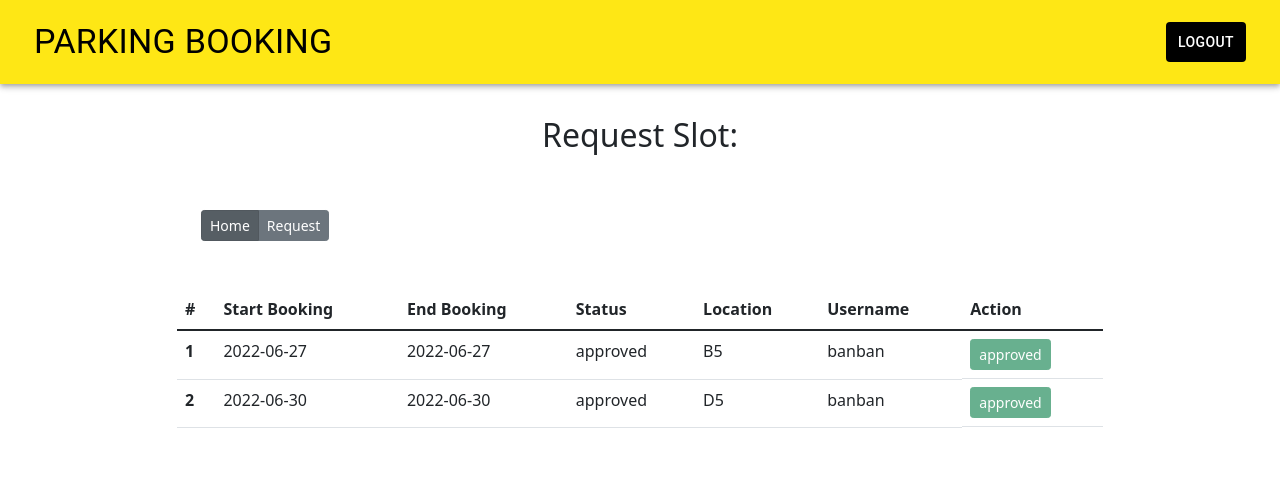
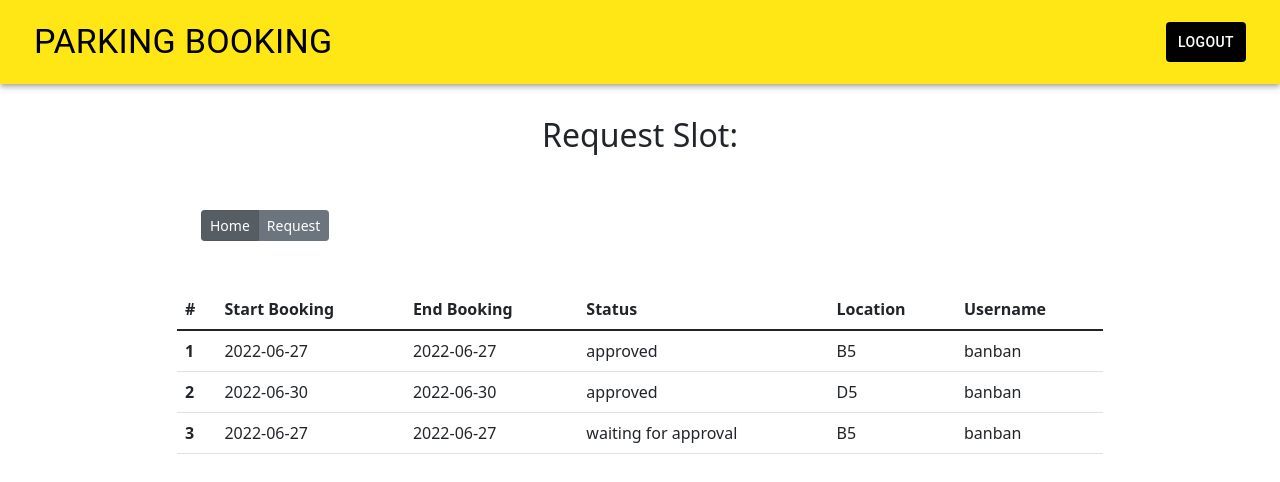
Before and after one commit to adelanegara/hackathon-exercise-one, a React (Create React App) app: page /request in a window 1280 px wide. Shown: the top 482 px of the page. Built offline with nearby package versions, Linux system fonts and the light colour scheme; data requests are answered from the project's data file.

Commit message:
hide action btn in req

```diff
--- a/db.json
+++ b/db.json
@@ -20,7 +20,7 @@
       "startBooking": null,
       "endBooking": null,
       "isBooking": null,
-      "status": "unavailable",
+      "status": "available",
       "id": 1
     },
     {
@@ -131,6 +131,15 @@
       "username": "banban",
       "idSlot": 4,
       "id": 2
+    },
+    {
+      "startBooking": "2022-06-27",
+      "endBooking": "2022-06-27",
+      "status": "waiting for approval",
+      "location": "B5",
+      "username": "banban",
+      "idSlot": 1,
+      "id": 3
     }
   ]
 }
--- a/src/components/Booking/Booking.js
+++ b/src/components/Booking/Booking.js
@@ -1,5 +1,6 @@
 import React, { useEffect, useState } from "react";
 import { useNavigate, useParams } from "react-router-dom";
+import { config } from "../../server/config";
 import axios from "axios";
 import { toast } from "react-toastify";
 
@@ -12,7 +13,7 @@ const Booking = () => {
   const username = localStorage.getItem("username");
 
   const fetchData = async () => {
-    axios.get(`http://localhost:3006/slot/${id}`).then((response) => {
+    axios.get(`${config.url_slot}/${id}`).then((response) => {
       setData(response.data);
     });
   };
@@ -34,7 +35,7 @@ const Booking = () => {
 
     if (startBooking && endBooking) {
       axios
-        .post("http://localhost:3006/request", payload)
+        .post(config.url_request, payload)
         .then(() => {
           toast.success(
             `request booking for location ${data.location} successfully`
--- a/src/components/Edit/Edit.js
+++ b/src/components/Edit/Edit.js
@@ -1,5 +1,6 @@
 import React, { useEffect, useState } from "react";
 import axios from "axios";
+import { config } from "../../server/config";
 import { toast } from "react-toastify";
 import { useNavigate, useParams } from "react-router-dom";
 import Switch from "@mui/material/Switch";
@@ -20,7 +21,7 @@ const Edit = () => {
 
   useEffect(() => {
     const fetchData = async () => {
-      axios.get(`http://localhost:3006/slot/${id}`).then((response) => {
+      axios.get(`${config.url_slot}/${id}`).then((response) => {
         setData(response.data);
         setStartDate(response.data.startDate);
         setEndDate(response.data.endDate);
@@ -51,7 +52,7 @@ const Edit = () => {
     };
 
     axios
-      .put(`http://localhost:3006/slot/${id}`, payload)
+      .put(`${config.url_slot}/${id}`, payload)
       .then(() => {
         toast.success(`update date for location ${data.location} successfully`);
         navigate("/");
--- a/src/components/Home/Home.js
+++ b/src/components/Home/Home.js
@@ -1,5 +1,6 @@
 import React, { useEffect, useState } from "react";
 import axios from "axios";
+import { config } from "../../server/config";
 import { toast } from "react-toastify";
 import { Link } from "react-router-dom";
 import { useNavigate } from "react-router-dom";
@@ -11,7 +12,7 @@ const Home = () => {
   const role = localStorage.getItem("role");
 
   const fetchData = async () => {
-    const slotList = await axios.get("http://localhost:3006/slot");
+    const slotList = await axios.get(config.url_slot);
     setData(slotList.data);
   };
   useEffect(() => {
--- a/src/components/Login/Login.js
+++ b/src/components/Login/Login.js
@@ -1,5 +1,7 @@
 import React, { useState } from "react";
 import axios from "axios";
+import { config } from "../../server/config";
+
 
 import { Button, TextField, Paper, Box, Grid, Typography } from "@mui/material";
 import { toast } from "react-toastify";
@@ -10,7 +12,7 @@ const Login = () => {
   const [username, setUsername] = useState("");
   const [password, setPassword] = useState("");
 
-  const url = "http://localhost:3006/user";
+  const url = config.url_user;
   const handleSubmit = async (e) => {
     e.preventDefault();
     axios
--- a/src/components/Request/Request.js
+++ b/src/components/Request/Request.js
@@ -1,4 +1,5 @@
 import React, { useEffect, useState } from "react";
+import { config } from "../../server/config";
 import axios from "axios";
 import { toast } from "react-toastify";
 import { Link } from "react-router-dom";
@@ -21,10 +22,11 @@ const Request = () => {
   const [open, setOpen] = React.useState(false);
   const handleClose = () => setOpen(false);
   const [data, setData] = useState();
+  const role = localStorage.getItem("role");
   const [selectedData, setSelectedData] = useState();
 
   const fetchData = async () => {
-    const reqList = await axios.get("http://localhost:3006/request");
+    const reqList = await axios.get(config.url_request);
     setData(reqList.data);
   };
   useEffect(() => {
@@ -42,8 +44,8 @@ const Request = () => {
       ...selectedData,
       status: "approved",
     };
-    const urlRequest = `http://localhost:3006/request/${selectedData.id}`;
-    const urlSlot = `http://localhost:3006/slot/${selectedData.idSlot}`;
+    const urlRequest = `${config.url_request}/${selectedData.id}`;
+    const urlSlot = `${config.url_slot}/${selectedData.idSlot}`;
     axios
       .put(urlRequest, payload)
       .then(() => {
@@ -69,7 +71,7 @@ const Request = () => {
     };
 
     axios
-      .put(`http://localhost:3006/request/${selectedData.id}`, payload)
+      .put(`${config.url_request}/${selectedData.id}`, payload)
       .then(() => {
         toast.warning(`request booking ${selectedData.location} declined`);
         handleClose();
@@ -113,7 +115,9 @@ const Request = () => {
                 <th scope="col">Status</th>
                 <th scope="col">Location</th>
                 <th scope="col">Username</th>
+                {role === "owner" && (
                 <th scope="col">Action</th>
+                )}
               </tr>
             </thead>
             <tbody>
@@ -125,6 +129,7 @@ const Request = () => {
                   <td>{item.status}</td>
                   <td>{item.location}</td>
                   <td>{item.username}</td>
+                  {role === "owner" && (
                   <td className="d-flex flex-row">
                     <div>
                       <button
@@ -143,6 +148,7 @@ const Request = () => {
                       </button>
                     </div>
                   </td>
+                  )}
                 </tr>
               ))}
             </tbody>
--- /dev/null
+++ b/src/server/config.js
@@ -0,0 +1,7 @@
+const base_url = "http://localhost:3006";
+
+export const config = {
+  url_slot: base_url + "/slot",
+  url_request: base_url + "/request",
+  url_user: base_url + "/user",
+};
```
Also changed, not shown: 1 other file (tests, documents, lock files or other folders).
